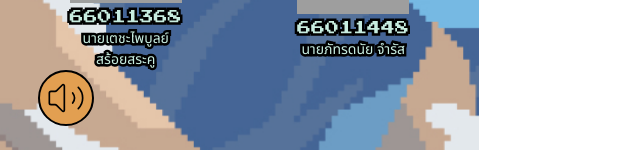
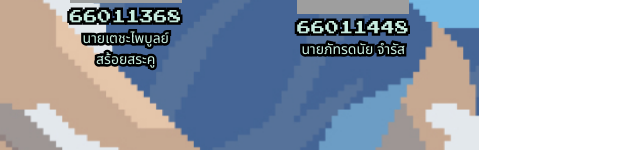
Before and after one commit to patdanai767/CEFR-Monster-Game, a React (Vite) app in the folder app/: page /member in a window 1280 px wide. Shown: the part 650-800 px from the top of the page, without its empty margins (0-640 px from the left). Built offline with nearby package versions, Linux system fonts and the light colour scheme; grey boxes are pictures that could not be loaded.

Commit message:
refactor: remove volume control functionality from Member component

```diff
--- a/app/src/pages/Member/Member.jsx
+++ b/app/src/pages/Member/Member.jsx
@@ -1,17 +1,11 @@
-import { Volume2, VolumeOff, ChevronLeft } from "lucide-react";
-import React, { useState } from "react";
+import { ChevronLeft } from "lucide-react";
 import { useNavigate } from "react-router-dom";
 
 export default function Member() {
   const router = useNavigate();
-  const [isVolumeOn, setIsVolumeOn] = useState(true);
 
   const handleBack = () => {
     router("/");
-  };
-
-  const handleVolume = () => {
-    setIsVolumeOn(!isVolumeOn);
   };
 
   const members = [
@@ -60,28 +54,6 @@ export default function Member() {
         <ChevronLeft strokeWidth={1.7} size={45} />
       </button>
 
-      {/* ปุ่มเสียง */}
-      <button
-        onClick={handleVolume}
-        className="absolute top-[90%] left-[8%] bg-[#E29F51] w-[56px] h-[56px] rounded-full border-[2px] flex justify-center items-center"
-      >
-        {isVolumeOn ? (
-          <Volume2
-            strokeWidth={1}
-            size={40}
-            onClick={handleVolume}
-            className="sm:ml-[0vw] ml-[1.5vw]"
-          />
-        ) : (
-          <VolumeOff
-            strokeWidth={1}
-            size={40}
-            onClick={handleVolume}
-            className="sm:ml-[0vw] ml-[1.5vw]"
-          />
-        )}
-      </button>
-
       {/* หัวข้อ Members Group 2 */}
       <div className="flex justify-center">
         <h1 className=" absolute top-21 text-[20px] text-[#C8EDE0] font-game text-stroke-black mt-4  border-black">
```
